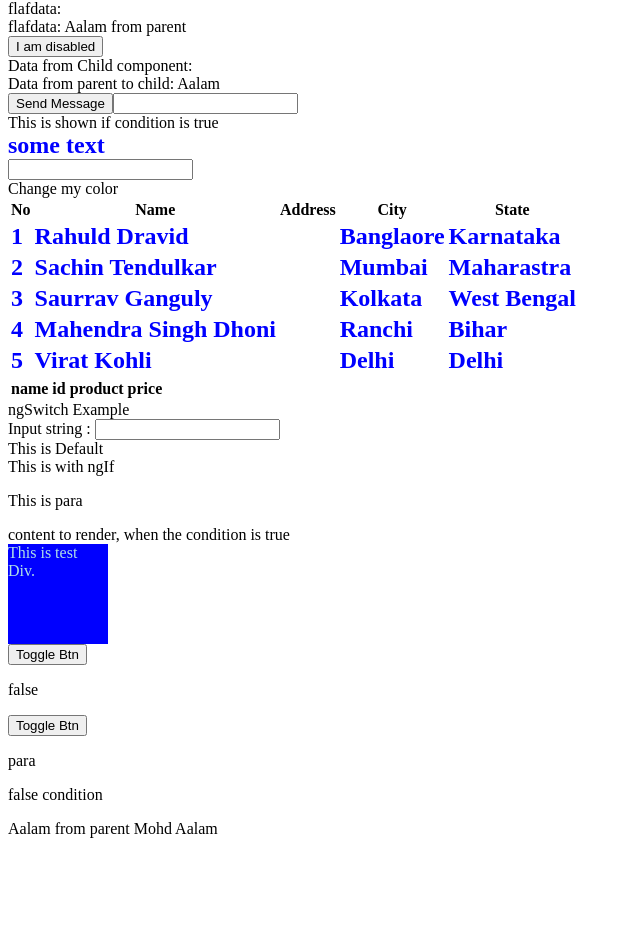
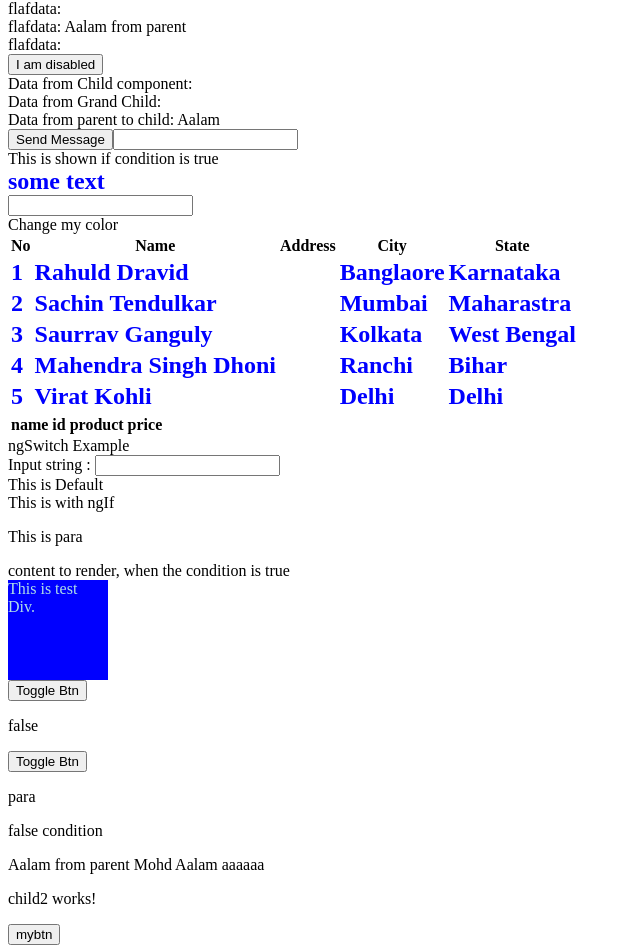
Before and after one commit to Mohdaalam1522/angular-ux, an Angular app: page / in a window 1280 px wide. Shown: the part 62-1012 px from the top of the page, without its empty margins (0-640 px from the left). Before the commit the page ends 908 px from the top, so only its background shows below. Built offline with nearby package versions, Linux system fonts and the light colour scheme.

Commit message:
angular data share

```diff
--- a/src/app/app.component.html
+++ b/src/app/app.component.html
@@ -4,7 +4,9 @@
 <div> flafdata: {{myToggleflag}}</div>
 <div> flafdata: {{myFlagData}}</div>
 <div> flafdata: {{myName}}</div>
+<div> flafdata: {{Data}}</div>
+
 <button [disabled]="false">I am disabled</button>
 <div>Data from Child component: {{dataFromParent | json}}</div>
-
-<app-my-child [parent]="myName"[child]="childName" (myCustomersData)="myChildData($event)"  (myToggleFlag)="toggleData($event)" (mybuttonflag)="data($event)" (myText)="text($event)" (myCustomersName)="class($event)" (myChildParent) ="parentData($event)"></app-my-child>
+<div>Data from Grand Child: {{myGrandChildData}}</div>
+<app-my-child [parent]="myName"[child]="childName" [mychild]="myParent" (myCustomersData)="myChildData($event)"  (myToggleFlag)="toggleData($event)" (mybuttonflag)="data($event)" (myText)="text($event)" (myCustomersName)="class($event)" (myChildParent) ="parentData($event)" (myChildOut)="datachild($event)" (dataFromGrandChild)="grandChildData($event)"></app-my-child>
--- a/src/app/app.component.ts
+++ b/src/app/app.component.ts
@@ -7,36 +7,47 @@ import { Customer } from './my-child/my-child.component';
   styleUrls: ['./app.component.css']
 })
 export class AppComponent {
+  myParent: string = "data Transfer From Parent To child";
   title = 'mytestAalam';
-  myName: string= 'Aalam from parent';
-  childName:string="Mohd Aalam";
+  myName: string = 'Aalam from parent';
+  childName: string = "Mohd Aalam";
   color: any
   dataFromParent: Customer[] | undefined;
   myToggleFlagFromChild: boolean | undefined;
-  myToggleflagdata:string | undefined;
-  myToggleflag:string | undefined;
+  myToggleflagdata: string | undefined;
+  myToggleflag: string | undefined;
   myFlagData: string | undefined;
-  myChildData(msg: Customer[]){
+  dataFromChild: string | undefined;
+  Data: string | undefined;
+  myGrandChildData: string | undefined;
+  myChildData(msg: Customer[]) {
     console.log(msg);
     this.dataFromParent = msg;
   }
 
-  toggleData(toggleFlag: boolean){
-this.myToggleFlagFromChild = toggleFlag
+  toggleData(toggleFlag: boolean) {
+    this.myToggleFlagFromChild = toggleFlag
   }
-  data(toggleData:string){
-    this.myToggleflagdata= toggleData
+  data(toggleData: string) {
+    this.myToggleflagdata = toggleData
   }
-  text(toggleData:string){
-    this.myToggleflag= toggleData
-   }
-   class(toggleData:string){
-     this.myFlagData=toggleData
-    }
-    parentData(toggleData:string){
-      this.myName=toggleData
-    }
+  text(toggleData: string) {
+    this.myToggleflag = toggleData
+  }
+  class(toggleData: string) {
+    this.myFlagData = toggleData
+  }
+  parentData(toggleData: string) {
+    this.myName = toggleData
+  }
 
+  datachild(toggleData: string) {
+    this.Data = toggleData
+  }
+
+  grandChildData(msgFromGChild: string) {
+    this.myGrandChildData = msgFromGChild;
+  }
 
 
 }
--- a/src/app/app.module.ts
+++ b/src/app/app.module.ts
@@ -4,11 +4,15 @@ import { BrowserModule } from '@angular/platform-browser';
 import { AppComponent } from './app.component';
 import { MyChildComponent } from './my-child/my-child.component';
 import { FormsModule } from '@angular/forms';
+import { Child2Component } from './child2/child2.component';
+import { GrandchildComponent } from './grandchild/grandchild.component';
 
 @NgModule({
   declarations: [
     AppComponent,
-    MyChildComponent
+    MyChildComponent,
+    Child2Component,
+    GrandchildComponent
   ],
   imports: [
     BrowserModule, FormsModule
--- /dev/null
+++ b/src/app/child2/child2.component.html
@@ -0,0 +1,2 @@
+<p>child2 works!</p>
+<button (click)="myBtn()"> mybtn</button>
--- /dev/null
+++ b/src/app/child2/child2.component.ts
@@ -0,0 +1,19 @@
+import { Component, EventEmitter, Output } from '@angular/core';
+
+@Component({
+  selector: 'app-child2',
+  templateUrl: './child2.component.html',
+  styleUrls: ['./child2.component.css']
+})
+export class Child2Component {
+  @Output() myToggleBTN = new EventEmitter<string>();
+  condition: boolean | undefined;
+
+  myBtn() {
+    this.condition = !this.condition;
+    this.myToggleBTN.emit("Data transfer from Child to Parent")
+
+  }
+
+
+}
--- /dev/null
+++ b/src/app/grandchild/grandchild.component.html
@@ -0,0 +1 @@
+<p>grandchild works!</p>
--- a/src/app/my-child/my-child.component.html
+++ b/src/app/my-child/my-child.component.html
@@ -126,3 +126,5 @@ Else BTN
 </div>
 {{parent}}
 {{child}}
+{{dataChild}}
+<app-child2 (myToggleBTN)="childParent($event)"></app-child2>
--- a/src/app/my-child/my-child.component.ts
+++ b/src/app/my-child/my-child.component.ts
@@ -8,12 +8,15 @@ import { Component, ElementRef, EventEmitter, Input, Output, ViewChild } from '@
 export class MyChildComponent {
   @Input() parent: string | undefined;
   @Input() child: string | undefined;
-  @Output() myCustomersData= new EventEmitter<Customer[]>();
-  @Output() myToggleFlag= new EventEmitter<boolean>();
-  @Output() mybuttonflag=new EventEmitter<string>();
-  @Output() myText=new EventEmitter<string>();
-  @Output() myCustomersName=new EventEmitter<string>();
-  @Output() myChildParent=new EventEmitter<string>();
+  @Output() myCustomersData = new EventEmitter<Customer[]>();
+  @Output() myToggleFlag = new EventEmitter<boolean>();
+  @Output() mybuttonflag = new EventEmitter<string>();
+  @Output() myText = new EventEmitter<string>();
+  @Output() myCustomersName = new EventEmitter<string>();
+  @Output() myChildParent = new EventEmitter<string>();
+  @Input() mychild: string | undefined;
+  @Output() myChildOut = new EventEmitter<string>();
+  @Output() dataFromGrandChild = new EventEmitter<string>();
 
   num: any;
   condition;
@@ -37,15 +40,19 @@ export class MyChildComponent {
       "firstNameChanged  argument " + arg + "  component " + this.firstName
     );
   }
-  myName:string="Aalam";
-  childName:string="parent to child";
+  dataChild: string = "aaaaaa";
+  myName: string = "Aalam";
+  childName: string = "parent to child";
+  grandparent: string = "Grand To Parent";
   myToggleBtn() {
     this.condition = !this.condition;
-    this.myToggleFlag.emit(this.condition)
+    this.myToggleFlag.emit(this.condition);
     this.mybuttonflag.emit(this.myColor);
     this.myText.emit("myColor");
-    this.myCustomersName.emit("Data from child to parent")
-    this.myChildParent.emit("Data transfer from Child to Parent")
+    this.myCustomersName.emit("Data from child to parent");
+    this.myChildParent.emit("Data transfer from Child to Parent");
+    this.myChildOut.emit("data from child to parent Again");
+    this.dataFromGrandChild.emit(this.dataChild);
   }
 
 
@@ -53,7 +60,10 @@ export class MyChildComponent {
 
 
   sendMessage() {
-    this.myCustomersData.emit(this.customers)
+    this.myCustomersData.emit(this.customers);
+  }
+  childParent(toggleData: string) {
+    this.dataChild = toggleData;
   }
 
 }
```
Also changed, not shown: src/app/grandchild/grandchild.component.ts (added, +12 -0 lines), src/app/child2/child2.component.css (added), src/app/grandchild/grandchild.component.css (added), 2 other files (tests, documents, lock files or other folders). Lines whose indentation alone changed are shown as unchanged.
